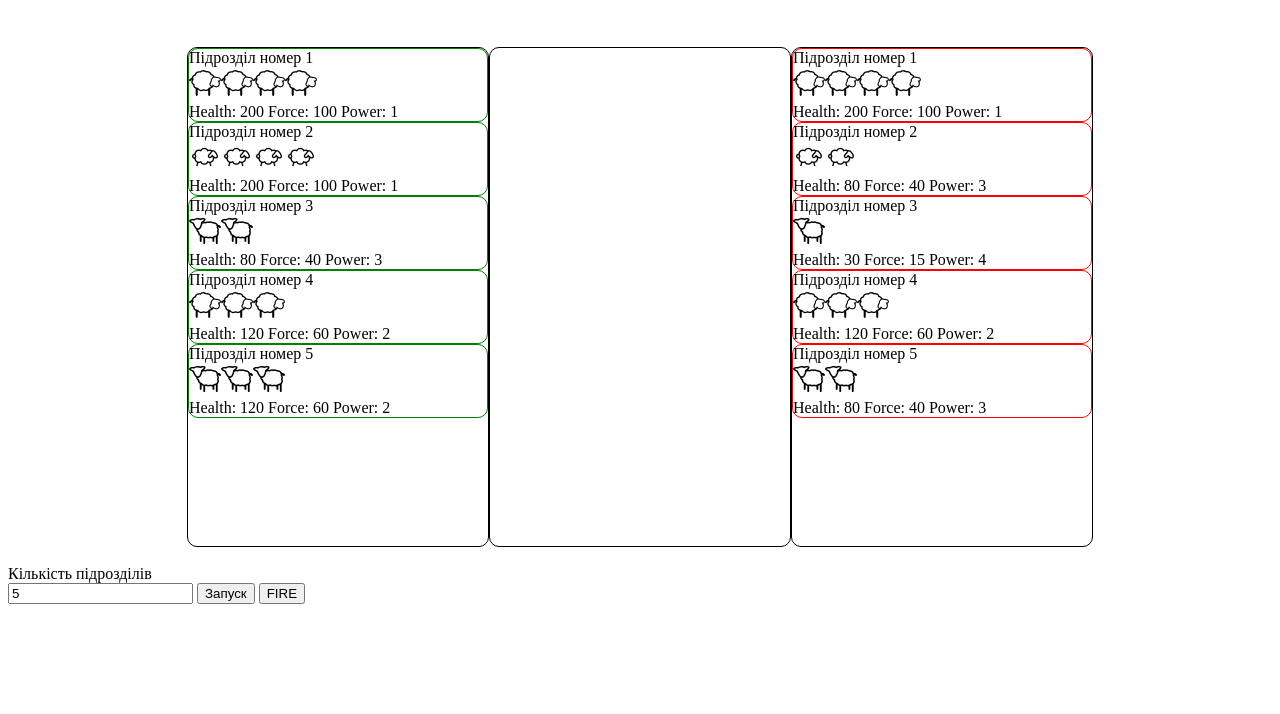
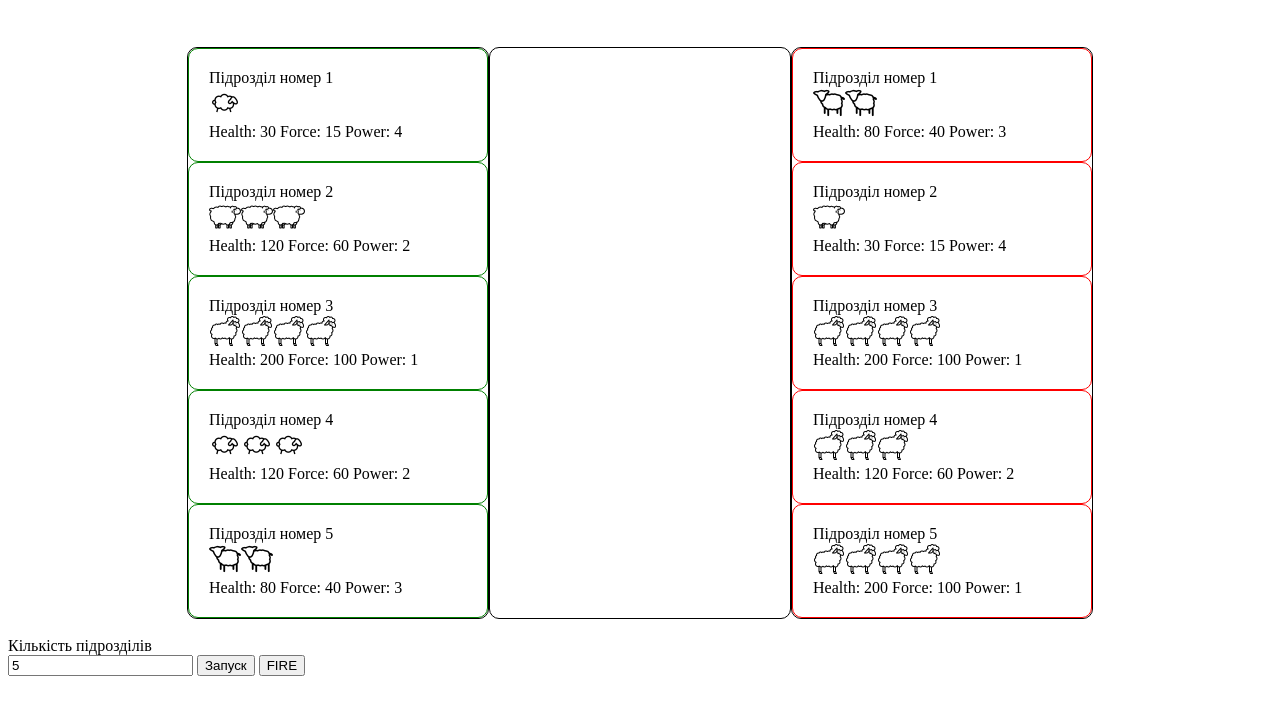
Before and after one commit to myp1blka/war-sheeps, a plain HTML site: page index.html in a window 1280 px wide. Both pictures are taken after a click on the button "Запуск". Shown: the part 50-764 px from the top of the page. Drawn offline with Linux system fonts and the light colour scheme.

Commit message:
diferent sheeps on other players

```diff
--- a/js/main.js
+++ b/js/main.js
@@ -21,25 +21,29 @@ const unit1etalon = {
     size: 4 ,
     health: 200 ,
     force:  100 ,
-    power:  1
+    power: 1 ,
+    scin: 0
 };
 const unit2etalon = {
     size: 3 ,
     health: 120 ,
     force:  60 ,
-    power:  2
+    power:  2 ,
+    scin: 0
 };
 const unit3etalon = {
     size: 2 ,
     health: 80 ,
     force:  40 ,
-    power:  3
+    power:  3 ,
+    scin: 0
 };
 const unit4etalon = {
     size: 1 ,
     health: 30 ,
     force:  15 ,
-    power:  4
+    power:  4 ,
+    scin: 0
 };
 
 // ================================================================================================
@@ -62,22 +66,18 @@ const SelectUnitSize = (pSize) => {
     }
 }
 
-
-
 // ================================================================================================
-// Generate Sheeps Player 1
-const GenerateSheepsPlayer1 = (e) => {
+// Generate Sheeps
+const GenerateSheeps = (e) => {
     for (let i = 0; i < (numberOfSheepUnits); i++) {
         player1sheeps.push(SelectUnitSize(randValue(1, 4, 1)));
+        player1sheeps[i].scin = randValue(0, 4, 1);
+        console.log(player1sheeps[i].scin);
     }
-}
-
-
-// ================================================================================================
-// Generate Sheeps Player 2
-const GenerateSheepsPlayer2 = (e) => {
     for (let i = 0; i < (numberOfSheepUnits); i++) {
         player2sheeps.push(SelectUnitSize(randValue(1, 4, 1)));
+        player2sheeps[i].scin = randValue(0, 4, 1);
+        console.log(player1sheeps[i].scin);
     }
 }
 
@@ -91,16 +91,18 @@ const DrawStepGame = (e) => {
     elPlayer1field.innerHTML = '';
     elPlayer2field.innerHTML = '';
     elGameLog.innerHTML = '';
-
+    // let y = numberOfSheepUnits * 2;
 
     for (let i = 0; i < (numberOfSheepUnits); i++) {
-        let imageSheeps = `<img src="img/sheep${ randValue(0, 4, 1) }.png" width="32"></img>`;
+        let imageSheeps1 = `<img src="img/sheep${player1sheeps[i].scin}.png" width="32"></img>`;
+        let imageSheeps2 = `<img src="img/sheep${player2sheeps[i].scin}.png" width="32"></img>`;
+
 
         // Player 1
         player1HTML += `
-        <div class="sheep1">
+        <div class="sheep1" id="${i+1}">
         Підрозділ номер ${i+1}<br>
-        ${imageSheeps.repeat(player1sheeps[i].size)}<br>
+        ${imageSheeps1.repeat(player1sheeps[i].size)}<br>
         Health: ${player1sheeps[i].health }
         Force:  ${player1sheeps[i].force }
         Power:  ${player1sheeps[i].power }
@@ -108,9 +110,9 @@ const DrawStepGame = (e) => {
 
         // Player 2
         player2HTML += `
-        <div class="sheep2">
+        <div class="sheep2" id="${i+1}">
         Підрозділ номер ${i+1}<br>
-        ${imageSheeps.repeat(player2sheeps[i].size)}<br>
+        ${imageSheeps2.repeat(player2sheeps[i].size)}<br>
         Health: ${player2sheeps[i].health }
         Force:  ${player2sheeps[i].force }
         Power:  ${player2sheeps[i].power }
@@ -137,20 +139,6 @@ DrawStepGame();
 
 }
 
-
-
-
-
-
-
-
-
-
-
-
-
-
-
 // ================================================================================================
 // Start Game
 const StartGameFunction = (e) => {
@@ -168,8 +156,7 @@ const StartGameFunction = (e) => {
     player1sheeps.length = [];
     player2sheeps.length = [];
 
-    GenerateSheepsPlayer1();
-    GenerateSheepsPlayer2();
+    GenerateSheeps();
 
     DrawStepGame();
 
@@ -185,3 +172,10 @@ const randValue = (min,max,num) => {
 // Клік на кнопку
 elStartGameButton.addEventListener('click', () => {StartGameFunction()});
 elFireButton.addEventListener('click', () => {FireFunction()});
+
+
+
+
+	//   document.onclick = function(e) {
+	//     console.log(e.target.id);
+	//   };
--- a/style/main.css
+++ b/style/main.css
@@ -1,4 +1,3 @@
-
 .playZone {
     /* background-color: blue; */
     /* border: 4px solid green; */
@@ -18,6 +17,7 @@
     border: 1px solid rgb(0, 0, 0);
     border-radius: 10px;
 }
+
 .gameLog {
     width: 300px;
     min-height: 150px;
@@ -25,6 +25,7 @@
     border: 1px solid rgb(0, 0, 0);
     border-radius: 10px;
 }
+
 .player2field {
     width: 300px;
     min-height: 150px;
@@ -32,12 +33,16 @@
     border: 1px solid rgb(0, 0, 0);
     border-radius: 10px;
 }
+
 .sheep1 {
     border: 1px solid green;
     border-radius: 10px;
     margin: 0 auto;
+    padding: 20px;
 }
+
 .sheep2 {
     border: 1px solid red;
     border-radius: 10px;
+    padding: 20px;
 }
```
Also changed, not shown: img/warsh.webp (deleted), index.html (line endings or trailing spaces).
